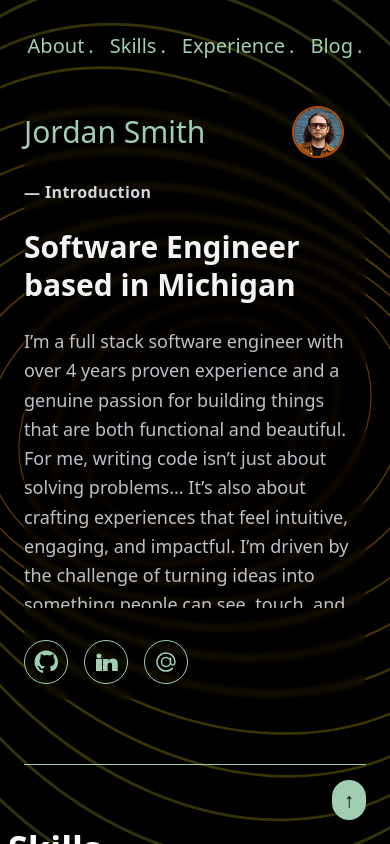
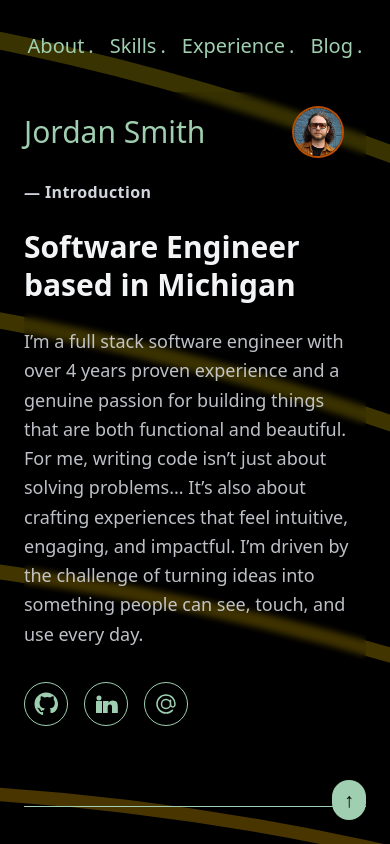
Before and after one commit to JSmith989/portfolio, a React (Vite) app: page /about in a window 390 px wide. Shown: the top 844 px of the page. Built offline with nearby package versions, Linux system fonts and the light colour scheme; a web font is replaced by a local one.

Commit message:
fixing background layout

```diff
--- a/src/index.css
+++ b/src/index.css
@@ -43,6 +43,13 @@ html {
   }
 }
 
+@media (max-aspect-ratio: 3/4) {
+  .bg-textured {
+    background-size: auto 130%; /* height drives size; tweak 120–150% */
+    background-position: 50% 35%;
+  }
+}
+
 @layer components {
   .btn-primary {
     @apply px-4 py-2 font-medium rounded-full bg-primary hover:cursor-pointer hover:bg-amber-700;
--- a/src/pages/about/AboutPage.tsx
+++ b/src/pages/about/AboutPage.tsx
@@ -17,7 +17,7 @@ export default function AboutPage() {
           <p className='font-semibold tracking-wide text-gray-300 text-md'>
             — Introduction
           </p>
-          <div className='space-y-6 max-h-[45vh]  sm:max-h-[61vh] overflow-y-scroll scrollbar-thin pr-2'>
+          <div className='space-y-6 max-h-[50vh]  sm:max-h-[61vh] overflow-y-scroll scrollbar-thin pr-2'>
             <h1 className='text-3xl font-semibold leading-tight text-balance sm:text-4xl'>
               Software Engineer based in Michigan
             </h1>
--- a/src/pages/footer/Footer.tsx
+++ b/src/pages/footer/Footer.tsx
@@ -1,6 +1,6 @@
 export default function Footer() {
   return (
-    <footer className='pt-6 pb-4 mx-20 mt-12 text-sm text-center text-gray-400 border-t border-primary'>
+    <footer className='pt-6 pb-4 mx-2 mt-12 text-sm text-center text-gray-400 border-t sm:mx-10 md:mx-20 border-primary'>
       <nav className='flex justify-center gap-6 mb-3'>
         <a href='#about' className='hover:text-white'>
           About
```
